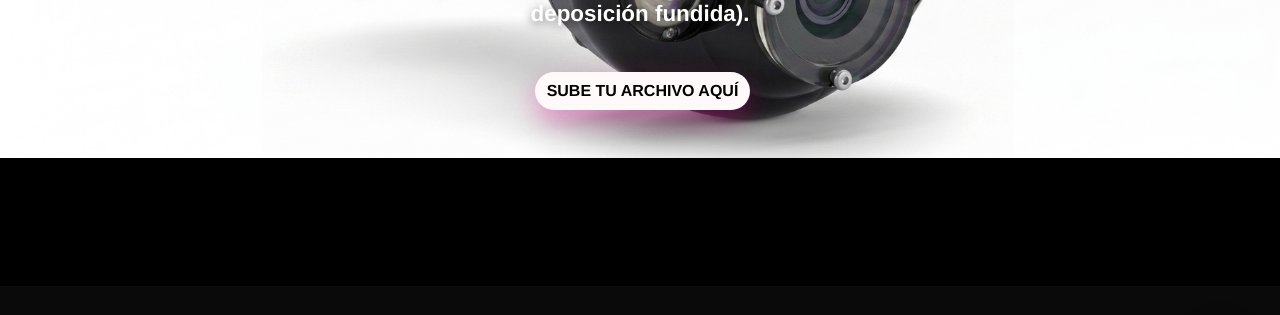
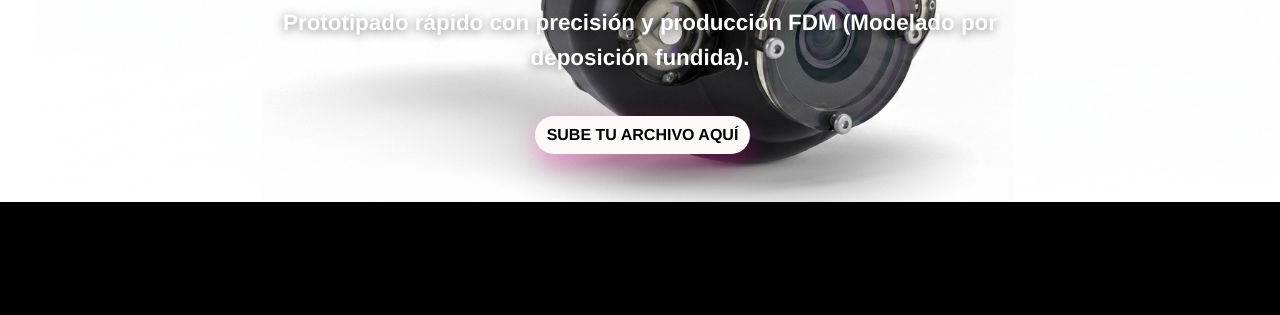
Before and after one commit to pixelitaa/BOOST3D, a website: page index.html in a window 1280 px wide. Shown: the part 394-709 px from the top of the page. Drawn offline with nearby package versions, Linux system fonts and the light colour scheme.

Commit message:
fixing issues

```diff
--- a/css/styles.css
+++ b/css/styles.css
@@ -87,7 +87,7 @@ body {
     min-height: 450px;
     height: 80vh;
 
-    padding: 20px 5%;
+    padding: 5% 5%;
     display: flex;
     justify-content: center;
     align-items: center;
```
